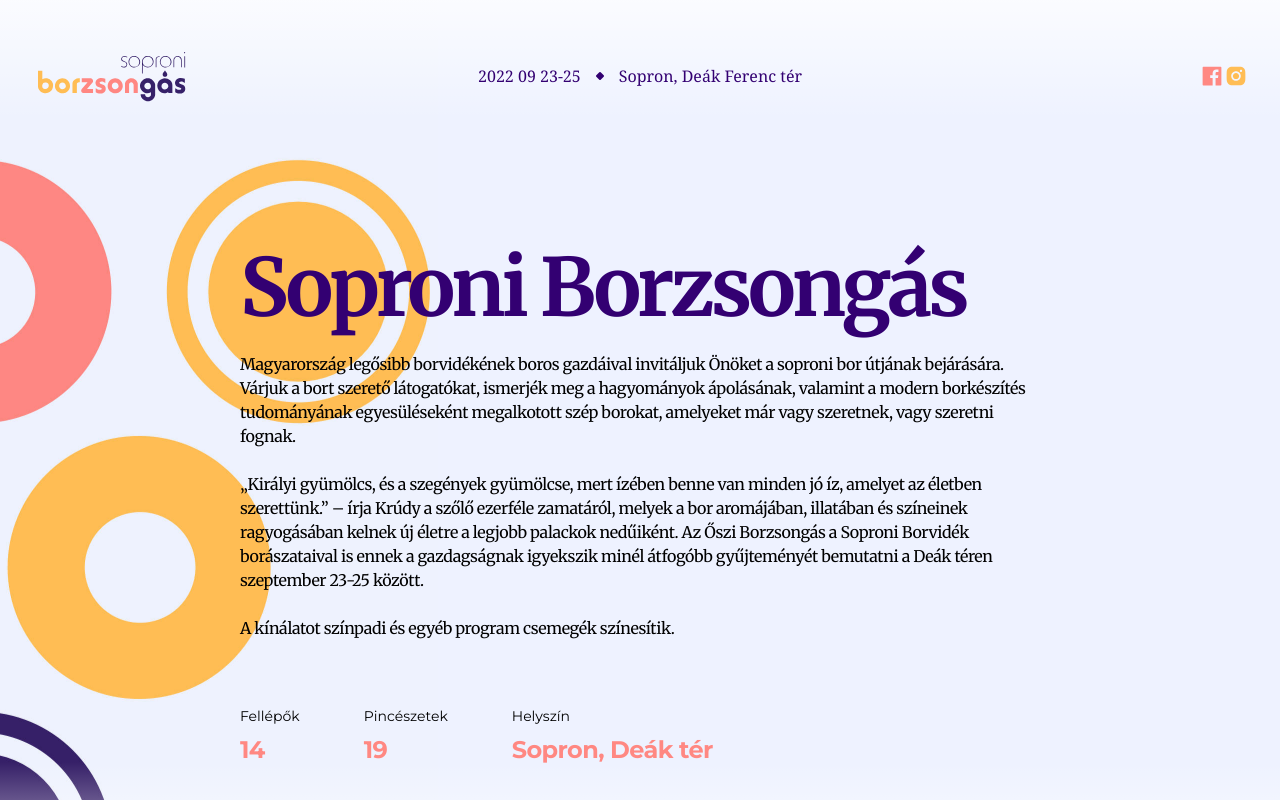
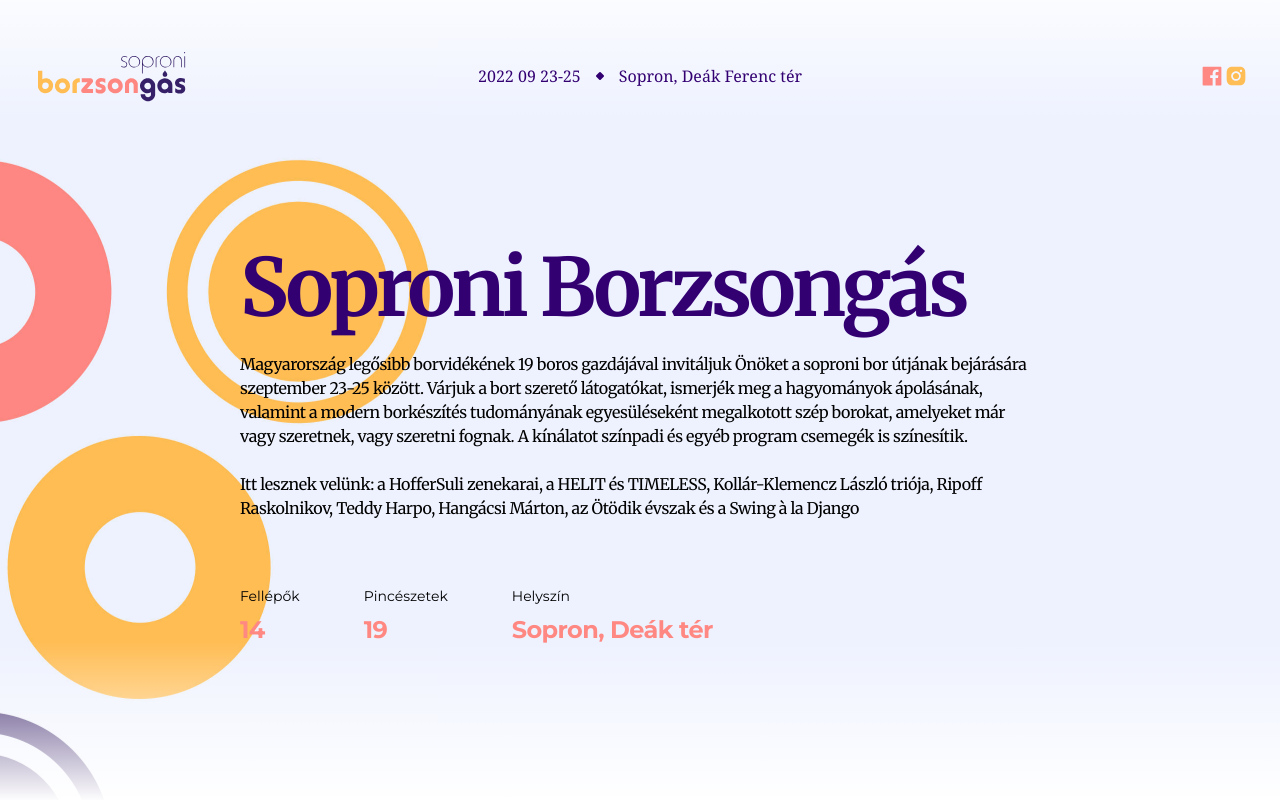
Before and after one commit to Vendll/borzongas, a Next.js app: page / in a window 1280 px wide. Shown: the top 800 px of the page. Built offline with nearby package versions, Linux system fonts and the light colour scheme.

Commit message:
new text

```diff
--- a/src/components/Hero.jsx
+++ b/src/components/Hero.jsx
@@ -30,22 +30,19 @@ export function Hero() {
           </h1>
           <div className="text-l mt-6 space-y-6 font-display tracking-tight text-black">
             <p>
-              Magyarország legősibb borvidékének boros gazdáival invitáljuk
-              Önöket a soproni bor útjának bejárására. Várjuk a bort szerető
-              látogatókat, ismerjék meg a hagyományok ápolásának, valamint a
-              modern borkészítés tudományának egyesüléseként megalkotott szép
-              borokat, amelyeket már vagy szeretnek, vagy szeretni fognak.
+              Magyarország legősibb borvidékének 19 boros gazdájával invitáljuk
+              Önöket a soproni bor útjának bejárására szeptember 23-25 között.
+              Várjuk a bort szerető látogatókat, ismerjék meg a hagyományok
+              ápolásának, valamint a modern borkészítés tudományának
+              egyesüléseként megalkotott szép borokat, amelyeket már vagy
+              szeretnek, vagy szeretni fognak. A kínálatot színpadi és egyéb
+              program csemegék is színesítik.
             </p>
             <p>
-              „Királyi gyümölcs, és a szegények gyümölcse, mert ízében benne van
-              minden jó íz, amelyet az életben szerettünk.” – írja Krúdy a szőlő
-              ezerféle zamatáról, melyek a bor aromájában, illatában és
-              színeinek ragyogásában kelnek új életre a legjobb palackok
-              nedűiként. Az Őszi Borzsongás a Soproni Borvidék borászataival is
-              ennek a gazdagságnak igyekszik minél átfogóbb gyűjteményét
-              bemutatni a Deák téren szeptember 23-25 között.
+              Itt lesznek velünk: a HofferSuli zenekarai, a HELIT és TIMELESS,
+              Kollár-Klemencz László triója, Ripoff Raskolnikov, Teddy Harpo,
+              Hangácsi Márton, az Ötödik évszak és a Swing à la Django
             </p>
-            <p>A kínálatot színpadi és egyéb program csemegék színesítik.</p>
           </div>
 
           <dl className="mt-10 grid grid-cols-2 gap-y-6 gap-x-10 sm:mt-16 sm:gap-y-10 sm:gap-x-16 sm:text-center lg:auto-cols-auto lg:grid-flow-col lg:grid-cols-none lg:justify-start lg:text-left">
```
